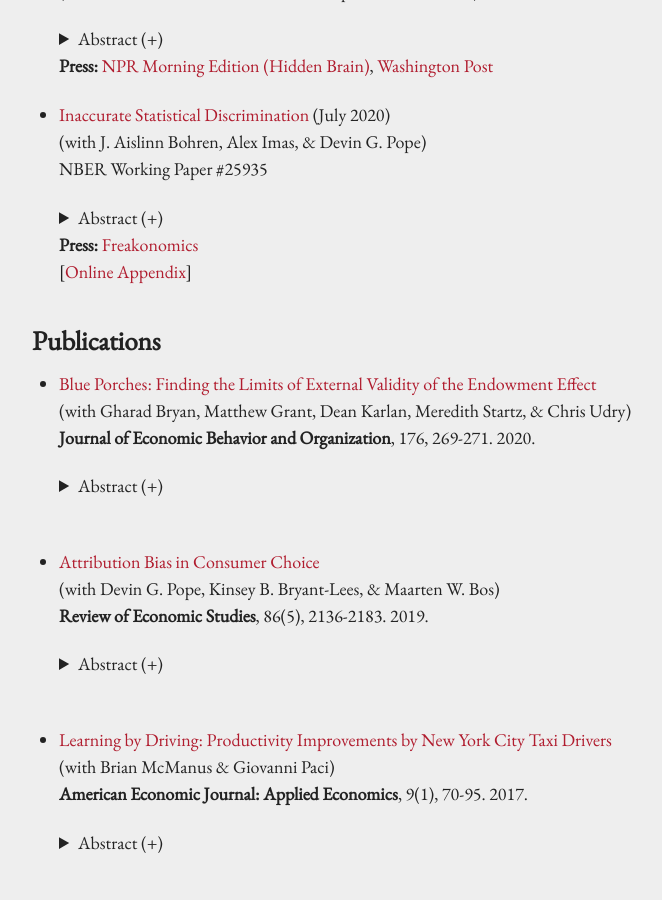
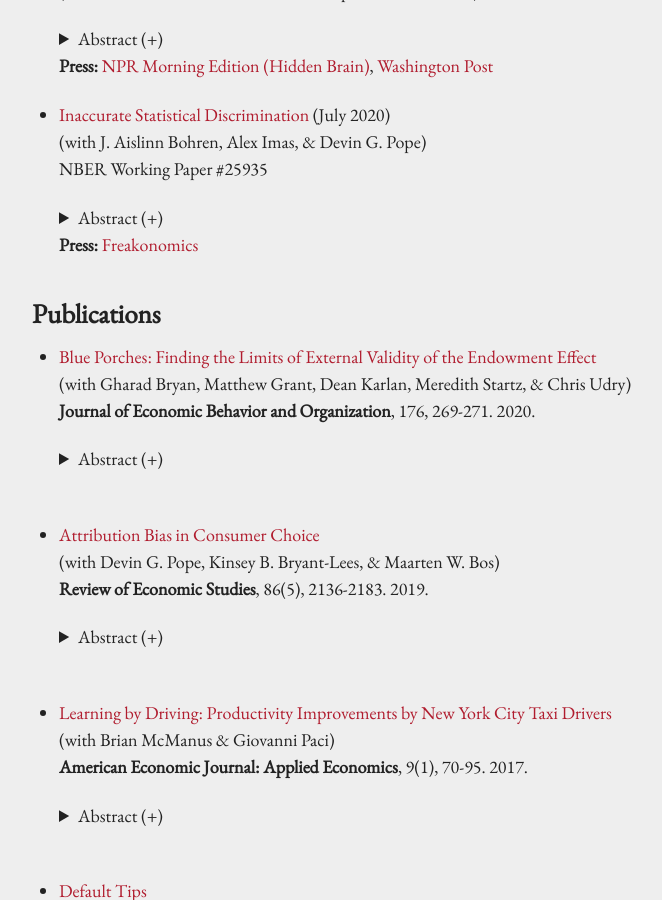
Before and after one commit to kareemhaggag/kareemhaggag.github.io, a Jekyll site: the page built from research.md, in a window 1280 px wide and 900 px high, scrolled down 726 px. Shown: the whole window, without its empty margins (185-847 px from the left). Built offline with Jekyll 4.4.1, drawn with Linux system fonts in a browser that asks for light colours; our own code applies the rules of GitHub Pages for plain Markdown files.

Commit message:
Update paper

```diff
--- a/research.md
+++ b/research.md
@@ -65,8 +65,6 @@ permalink: /research/
    </details>
 
    **Press:** [Freakonomics](http://freakonomics.com/podcast/princess/)<br />
-   [[Online Appendix](/f/Inaccurate_Statistical_Discrimination_OnlineAppendix.pdf)]
-
 
 ## Publications
 
```
Also changed, not shown: 4 other files.
